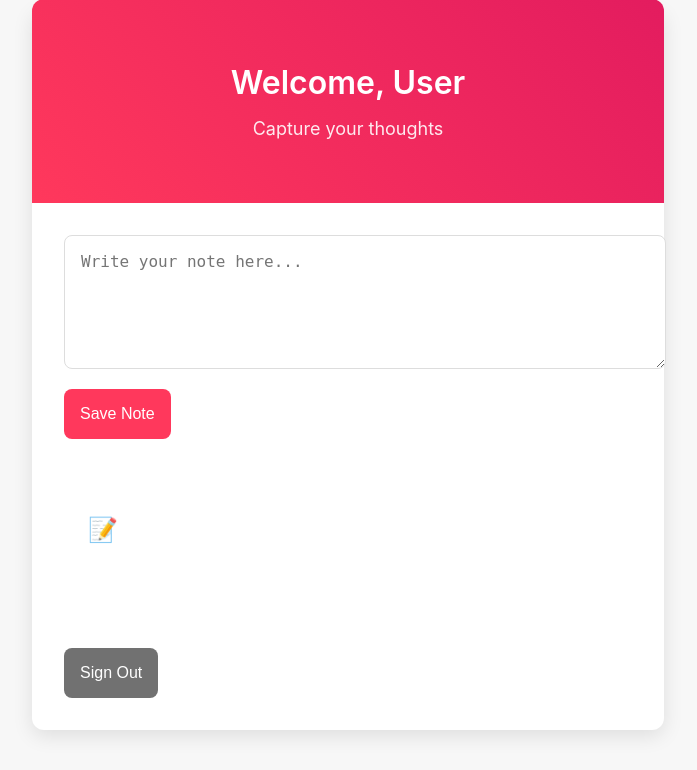
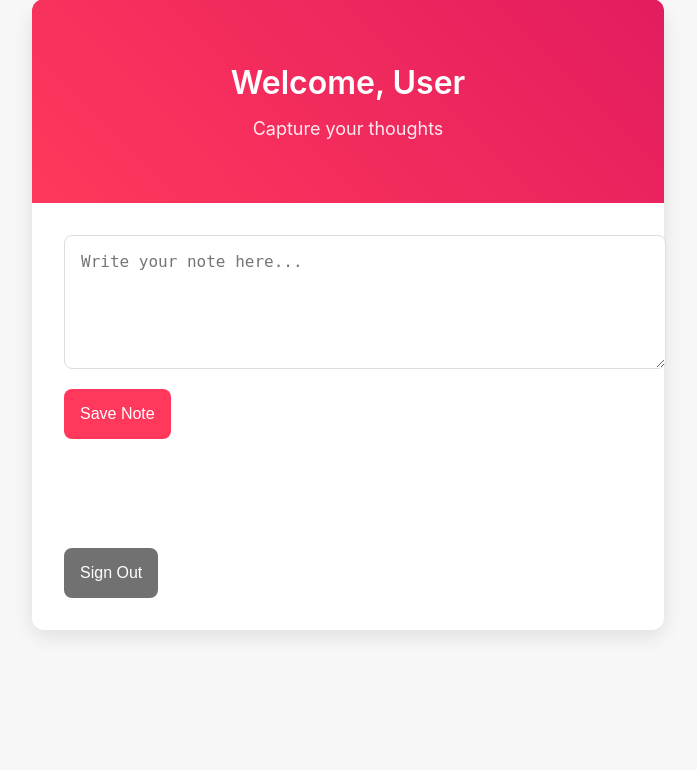
Before and after one commit to rahulxc/SupabasePython, a Flask app: page /dashboard in a window 1280 px wide. Shown: the part 33-803 px from the top of the page, without its empty margins (292-989 px from the left). After the commit the page ends 669 px from the top, so only its background shows below. Run offline with Flask 3, Linux system fonts and the light colour scheme.

Commit message:
Restored to '0a07df64270071e054c68de157866d9f88548dcc'
Replit-Restored-To:0a07df64270071e054c68de157866d9f88548dcc

```diff
--- a/static/style.css
+++ b/static/style.css
@@ -145,35 +145,11 @@
 
 .saved-notes-section {
   margin: 32px 0;
-  padding: 24px;
-  background: rgba(255, 255, 255, 0.05);
-  border-radius: 8px;
 }
 
 .saved-notes-section h2 {
   color: var(--white);
-  margin-bottom: 24px;
-  font-size: 24px;
-}
-
-.notes-list {
-  display: grid;
-  grid-template-columns: repeat(auto-fill, minmax(300px, 1fr));
-  gap: 20px;
-}
-
-.note {
-  background: rgba(255, 255, 255, 0.1);
-  padding: 20px;
-  border-radius: 8px;
-  box-shadow: 0 2px 4px rgba(0, 0, 0, 0.1);
-}
-
-.note p {
-  color: var(--white);
-  margin: 0;
-  font-size: 16px;
-  line-height: 1.5;
+  margin-bottom: 16px;
 }
 
 .no-notes {
--- a/templates/dashboard.html
+++ b/templates/dashboard.html
@@ -18,7 +18,7 @@
         </form>
 
         <div class="saved-notes-section">
-            <h2>📝 Your Saved Notes</h2>
+            <h2>Saved Notes</h2>
             <div id="notesList" class="notes-list">
                 <!-- Notes will be inserted here -->
             </div>
```
